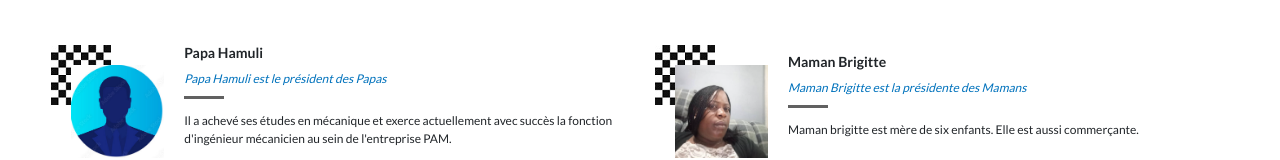
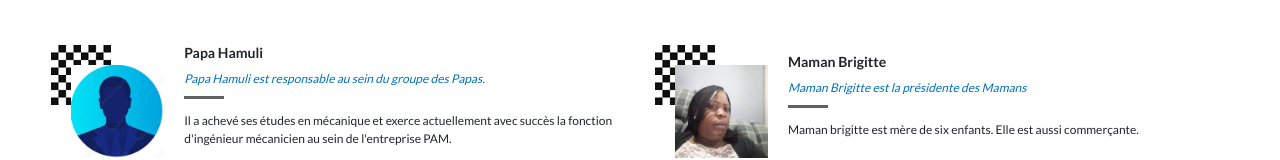
Before and after one commit to Olivier-Kango/cfcm, a React (Create React App) app: page / in a window 1280 px wide. Shown: the part 1906-2066 px from the top of the page. Built offline with nearby package versions, Linux system fonts and the light colour scheme; a web font is replaced by a local one.

Commit message:
Update Hamuli

```diff
--- a/src/components/Speakers.js
+++ b/src/components/Speakers.js
@@ -36,7 +36,7 @@ const speakerContent = [
   {
     imageSpeaker: hamuliImage,
     fName: 'Papa Hamuli',
-    profession: 'Papa Hamuli est le président des Papas',
+    profession: 'Papa Hamuli est responsable au sein du groupe des Papas.',
     about: "Il a achevé ses études en mécanique et exerce actuellement avec succès la fonction d'ingénieur mécanicien au sein de l'entreprise PAM.",
   },
   {
```
